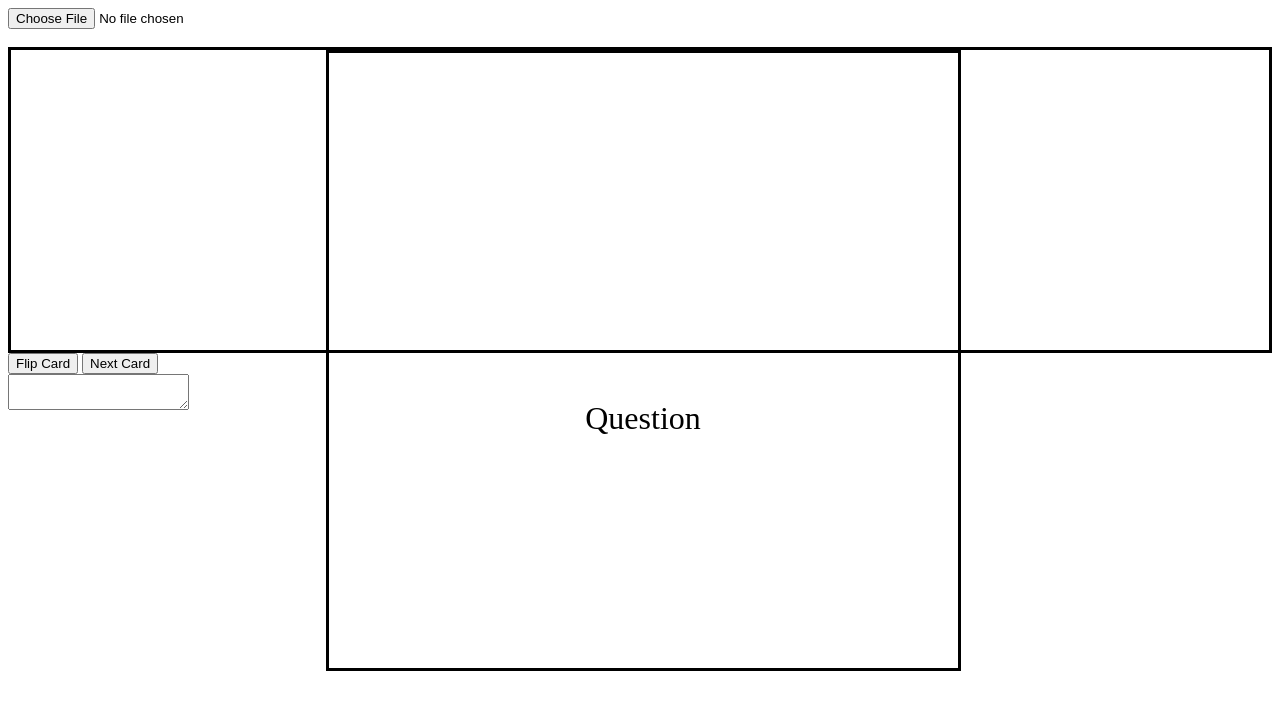
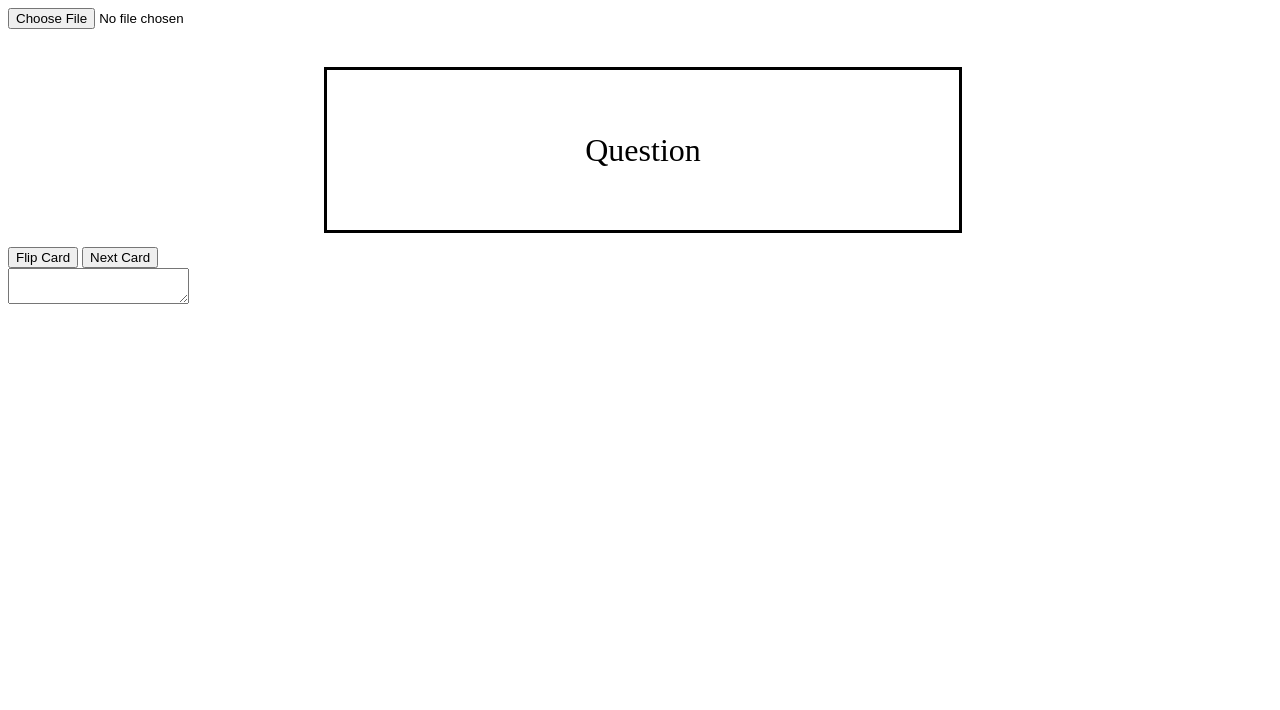
Before and after one commit to AndyHFW/LHD, a plain HTML site: page index.html in a window 1280 px wide. Drawn offline with Linux system fonts and the light colour scheme.

Commit message:
Fixed css

```diff
--- a/flashcard.css
+++ b/flashcard.css
@@ -1,26 +1,23 @@
 #cardHolder {
-	height: 300px;
-	border-style: solid;
+	height: 200px;
+	/*border-style: solid;*/
 	position: relative;
 }
 
 #card, #cardAnswer {
-	height: 100%;
+	position: absolute;
+	height: 80%;
 	width: 50%;
 	font-size: 200%;
 	text-align:center;
 	border: 1px 1px 1px 1px;
 	border-style:solid;
-	margin-left: 25%;
-	padding-top:25%;
-	position: absolute;
+	top: 10%;
+	left: 25%;
+	display: table;
 }
 
-/*#cardAnswer {
-	position: relative;
-	top: -100%;
-}*/
-
-/*#cardText, #cardAnswerText {
-	margin-top: 20%;
-}*/
+#cardText, #cardAnswerText {
+	display:table-cell;
+	vertical-align: middle;
+}
--- a/flashcardJS.js
+++ b/flashcardJS.js
@@ -26,8 +26,6 @@ function showArray() {
 }
 
 function flipCard(){
-	/*var card = document.getElementById("cardText");
-	card.innerHTML = "test";*/
 	if (cardState == "question") {
 		document.getElementById("card").style.visibility = "hidden";
 		document.getElementById("cardAnswer").style.visibility = "visible";
```
